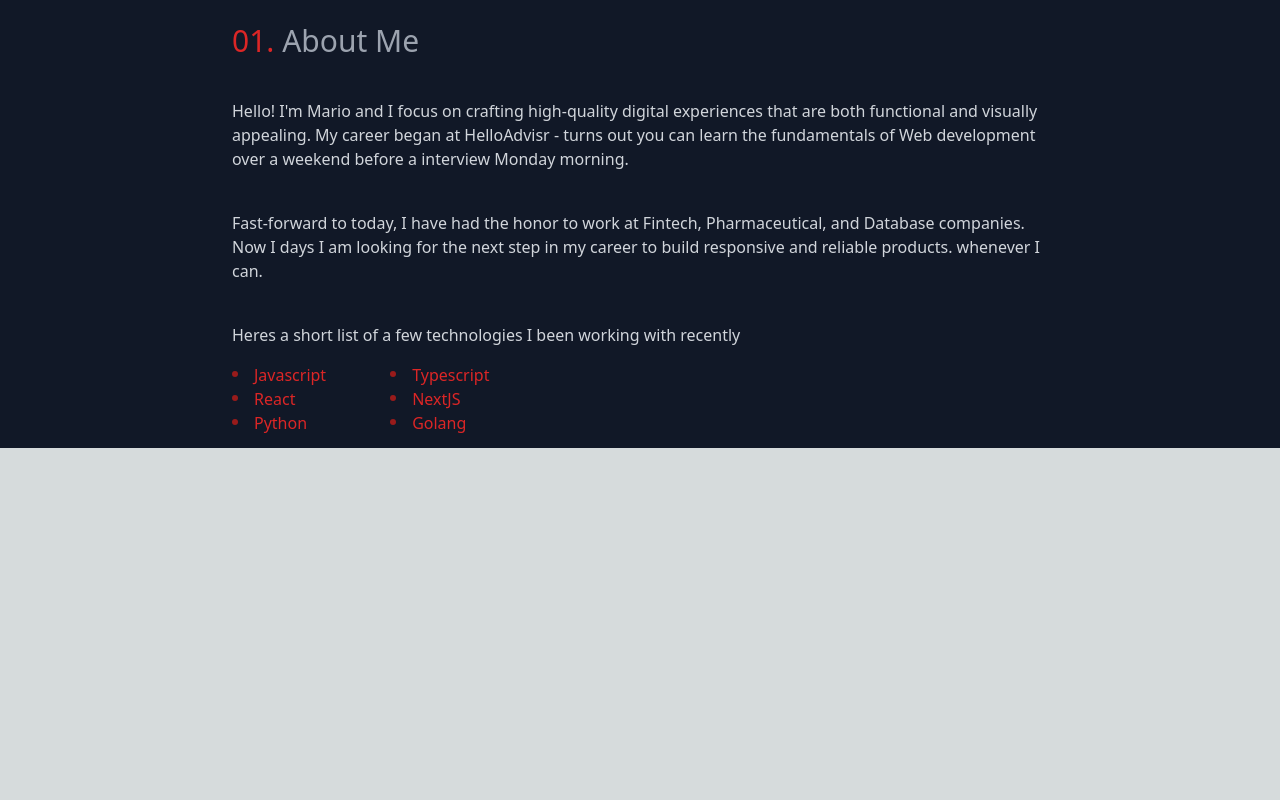
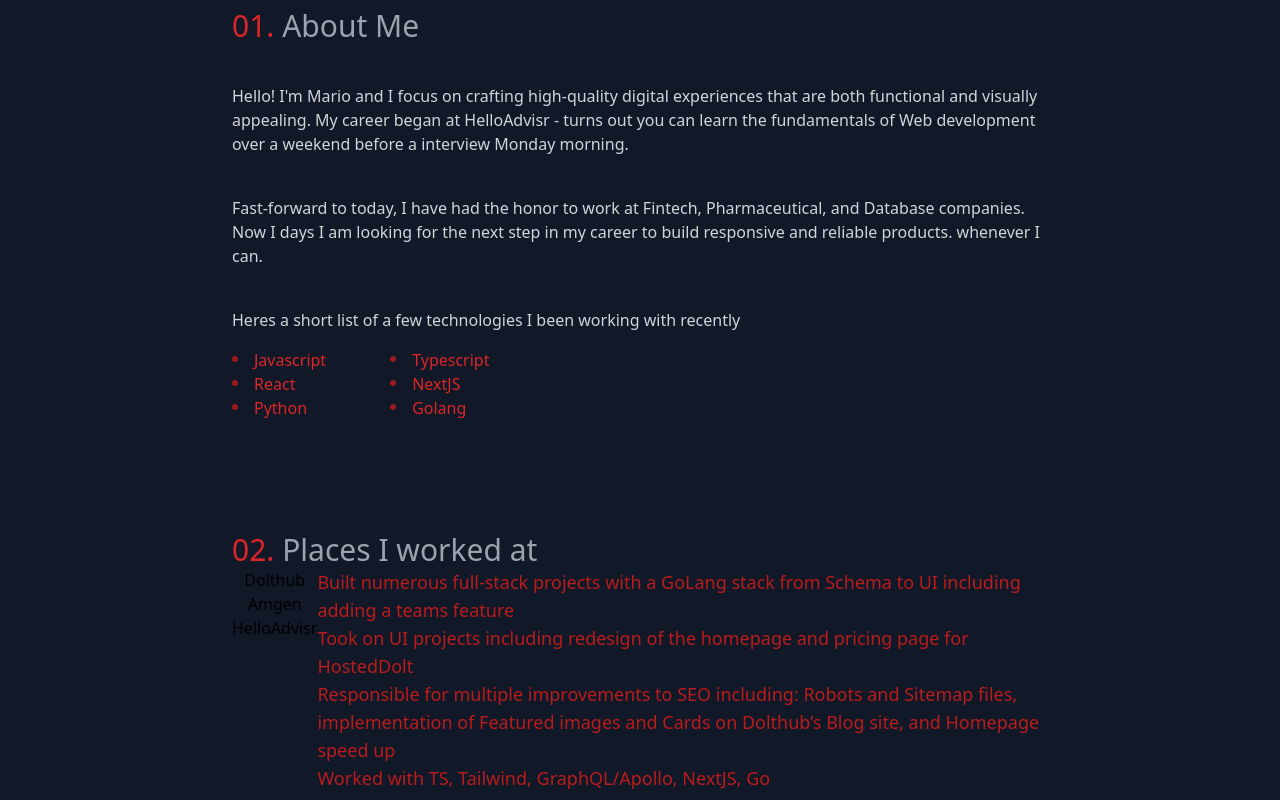
Before and after one commit to ElTragon/portfolio, a Next.js app: page / in a window 1280 px wide. Shown: the part 352-1152 px from the top of the page. Before the commit the page ends 800 px from the top, so only its background shows below. Built offline with nearby package versions, Linux system fonts and the light colour scheme.

Commit message:
rough desgin

```diff
--- /dev/null
+++ b/src/components/HomePage/Sections/Experience/index.module.css
@@ -0,0 +1,24 @@
+.container{
+    @apply flex items-start flex-col text-left mt-28;
+
+}
+
+.workHistory{
+    @apply flex flex-row;
+}
+
+.roles{
+    @apply flex flex-col;
+}
+
+.currentRole{
+    @apply flex flex-col;
+}
+
+.redText{
+    @apply text-red-700;
+}
+
+.bulletPoint{
+    @apply text-red-700 text-lg;
+}
--- /dev/null
+++ b/src/components/HomePage/Sections/Experience/index.tsx
@@ -0,0 +1,73 @@
+import { useState } from "react";
+import SectionHeader from "../SectionHeader";
+import css from "./index.module.css";
+
+type ExperienceType = {
+  companyName: string;
+  bulletPoints: string[];
+};
+
+const pastRoles: ExperienceType[] = [
+  {
+    companyName: "Dolthub",
+    bulletPoints: [
+      "Built numerous full-stack projects with a GoLang stack from Schema to UI including adding a teams feature",
+      "Took on UI projects including redesign of the homepage and pricing page for HostedDolt",
+      "Responsible for multiple improvements to SEO including: Robots and Sitemap files, implementation of Featured images and Cards on Dolthub’s Blog site, and Homepage speed up",
+      "Worked with TS, Tailwind, GraphQL/Apollo, NextJS, Go",
+    ],
+  },
+  {
+    companyName: "Amgen",
+    bulletPoints: [
+      "Supported and delivered features on multiple in house web-app",
+      "Built and delivered a new in house web-app to visualize and manage a internal business practice",
+      "Built data-driven reusable React components in multiple applications",
+      "Worked with TS, ReactJS, Redux, Bootstrap, Python, Django",
+    ],
+  },
+  {
+    companyName: "HelloAdvisr",
+    bulletPoints: [
+      "Built a business financial advisor web app from scratch.",
+      "Took part in designing the database, UI, screens, and features.",
+      "Identified and fixed use-case issues to make the app accessible regardless of the user’s financial literacy.",
+      "Worked with JS, ReactJS, Redux, Bootstrap, Firebase",
+    ],
+  },
+];
+
+const Experience = (): JSX.Element => {
+  const [selectedRole, setSelectedRole] = useState<ExperienceType>(
+    pastRoles[0]
+  );
+
+  return (
+    <div className={css.container}>
+      <SectionHeader num={"02"} title={"Places I worked at"} />
+
+      <div className={css.workHistory}>
+        <div className={css.roles}>
+          {pastRoles.map((role) => (
+            <button
+              key={role.companyName}
+              onClick={() => setSelectedRole(role)}
+            >
+              {role.companyName}
+            </button>
+          ))}
+        </div>
+
+        <div className={css.currentRole}>
+          {selectedRole.bulletPoints.map((bulletPoint) => (
+            <div className={css.bulletPoint} key={bulletPoint}>
+              {bulletPoint}
+            </div>
+          ))}
+        </div>
+      </div>
+    </div>
+  );
+};
+
+export default Experience;
--- a/src/components/HomePage/index.tsx
+++ b/src/components/HomePage/index.tsx
@@ -2,6 +2,7 @@ import Page from "../utils/Page";
 import css from "./index.module.css";
 import Introduction from "./Introduction";
 import AboutMe from "./Sections/AboutMe";
+import Experience from "./Sections/Experience";
 
 const HomePage = (): JSX.Element => {
   return (
@@ -9,6 +10,7 @@ const HomePage = (): JSX.Element => {
       <main className={css.mainContainer}>
         <Introduction />
         <AboutMe />
+        <Experience />
       </main>
     </Page>
   );
--- a/src/components/utils/Navigation/index.module.css
+++ b/src/components/utils/Navigation/index.module.css
@@ -15,7 +15,7 @@
 }
 
 .resume {
-    @apply inline-block text-sm px-4 py-2 leading-none border rounded text-red-400 border-red-400 hover:border-transparent hover:text-red-600 hover:border-red-600 mt-4 lg:mt-0;
+    @apply inline-block text-sm px-4 py-2 leading-none border rounded text-red-700 border-red-700 hover:border-transparent hover:text-red-600 hover:border-red-600 mt-4 lg:mt-0;
 }
 
 .number{
```
